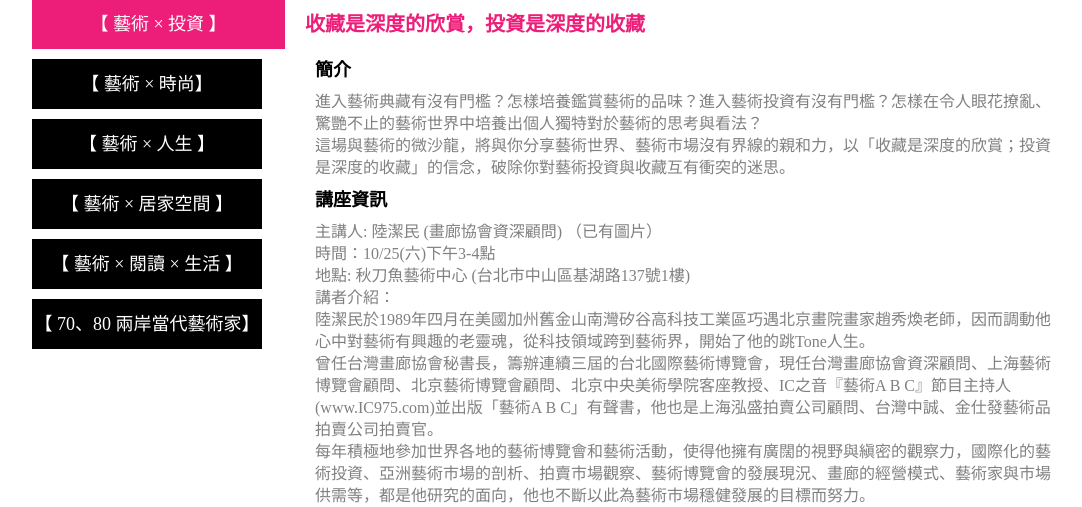
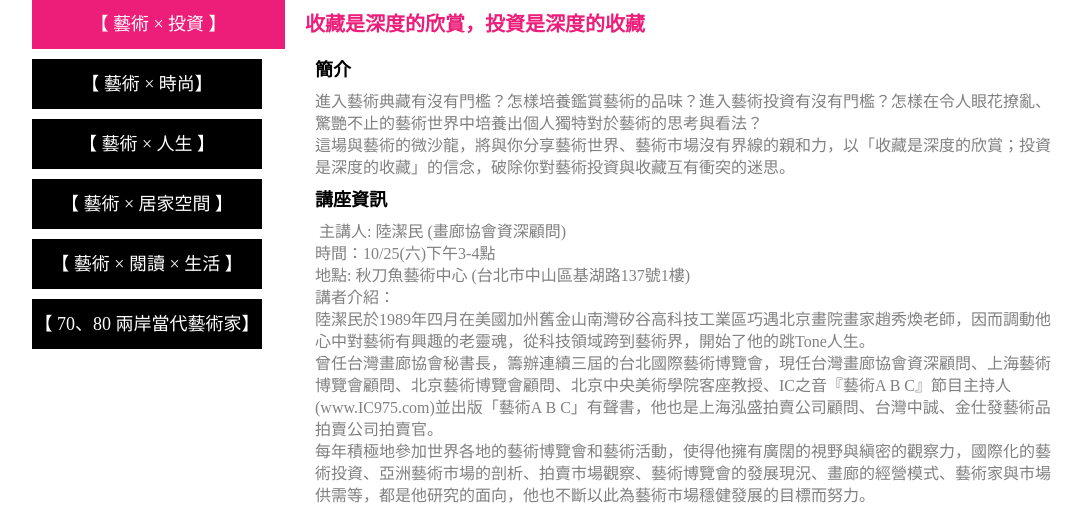
Before and after one commit to ketio/tad, a PHP site: page /workshop.php in a window 1280 px wide. Shown: the part 221-728 px from the top of the page, without its empty margins (38-1120 px from the left). Run offline with PHP 8.4, Linux system fonts and the light colour scheme; some web fonts are replaced.

Commit message:
workshop

```diff
--- a/workshop.php
+++ b/workshop.php
@@ -37,7 +37,8 @@
 							這場與藝術的微沙龍，將與你分享藝術世界、藝術市場沒有界線的親和力，以「收藏是深度的欣賞；投資是深度的收藏」的信念，破除你對藝術投資與收藏互有衝突的迷思。
 							</br>
 							<div class="workshop_sub"><strong>講座資訊</strong></div>
-							主講人: 陸潔民 (畫廊協會資深顧問) （已有圖片）</br>
+							<img src="">
+							主講人: 陸潔民 (畫廊協會資深顧問)</br>
 							時間：10/25(六)下午3-4點</br>
 							地點: 秋刀魚藝術中心 (台北市中山區基湖路137號1樓)</br>
 							講者介紹：</br>
```
